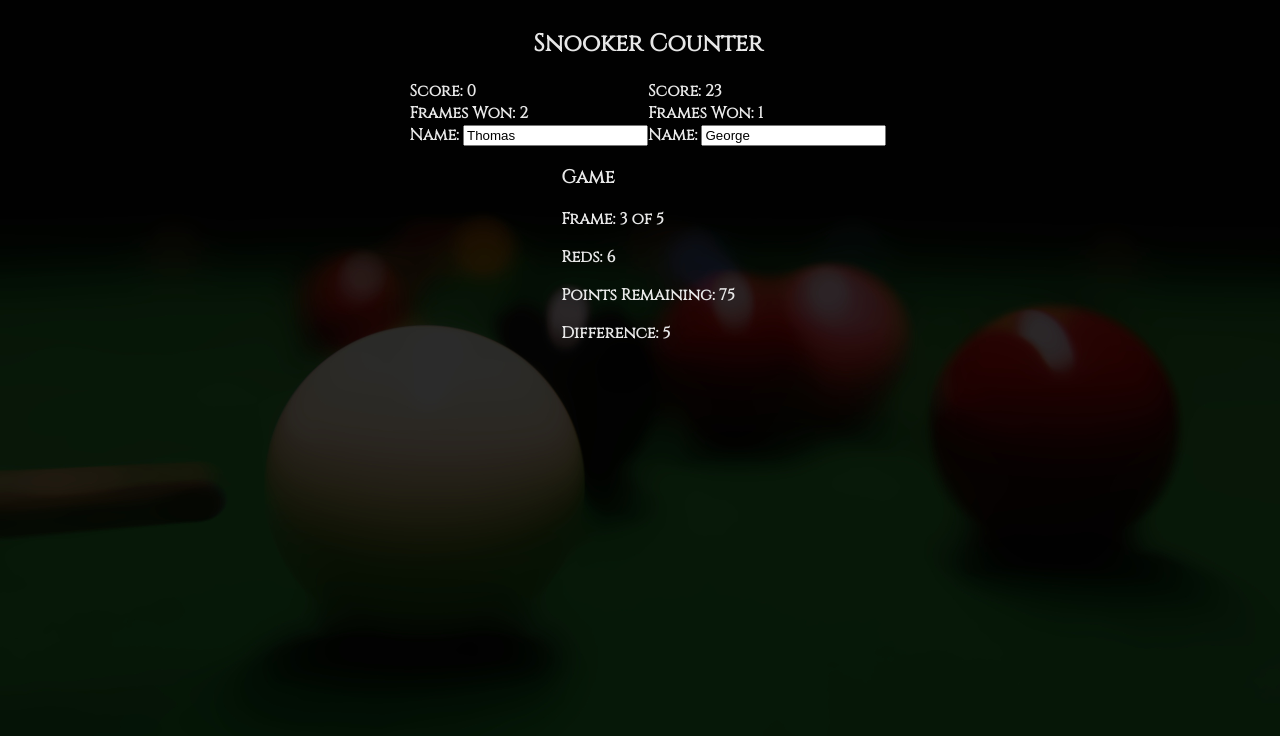
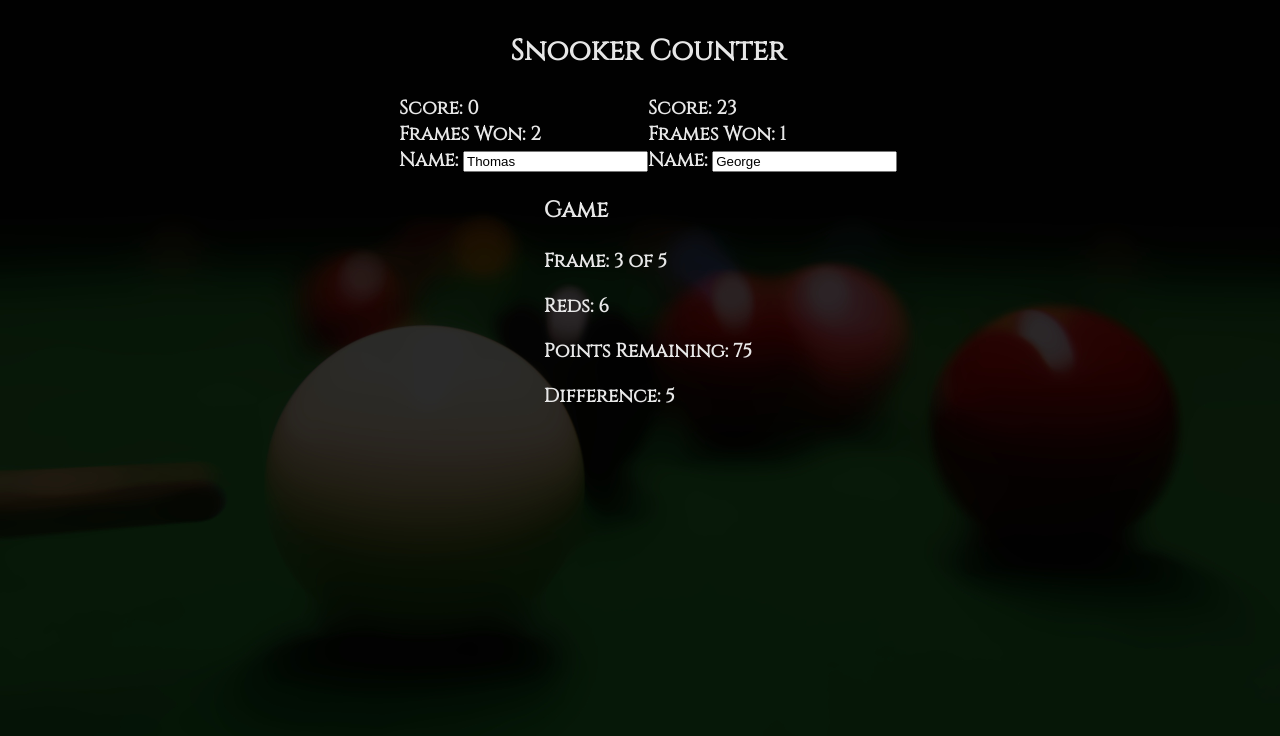
Before and after one commit to thpapei/snookercounter, a React (Vite) app: page / in a window 1280 px wide. Shown: the top 736 px of the page. Built offline with nearby package versions, Linux system fonts and the light colour scheme.

Commit message:
Added sass units for spacing

```diff
--- a/src/styles/base/basic.scss
+++ b/src/styles/base/basic.scss
@@ -12,9 +12,10 @@
 body {
   background-image: url('../../src/assets/images/background.jpg');
   background-size: cover;
+  color: $off-white;
+  font-family: Cinzel;
+  font-size: $s-size;
+  font-weight: bold;
   height: 100vh;
   width: 100vw;
-  color: $off-white;
-  font-family: Cinzel;
-  font-weight: bold;
 }
--- a/src/styles/base/settings.scss
+++ b/src/styles/base/settings.scss
@@ -1,2 +1,14 @@
+// Colors
 $off-white: rgb(231, 231, 231);
 $dark-grey: rgb(51, 51, 51);
+
+// Spacing
+$xxs-size: 0.5rem;
+$xs-size: 1rem;
+$s-size: 1.2rem;
+$m-size: 1.6rem;
+$ml-size: 2rem;
+$l-size: 3.2rem;
+$xl-size: 4.8rem;
+$xxl-size: 6.4rem;
+$desktop-breakpoint: 45rem;
```
